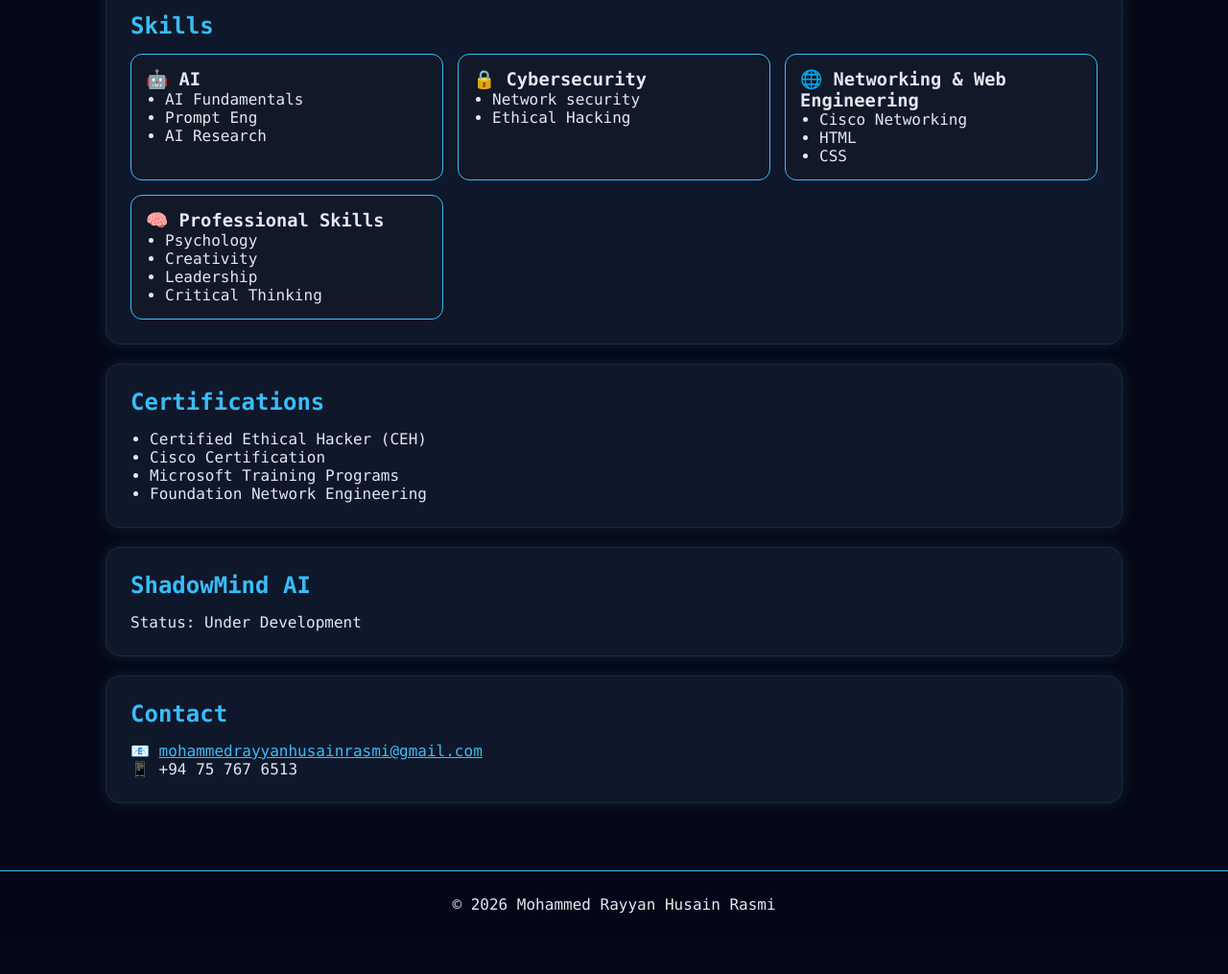
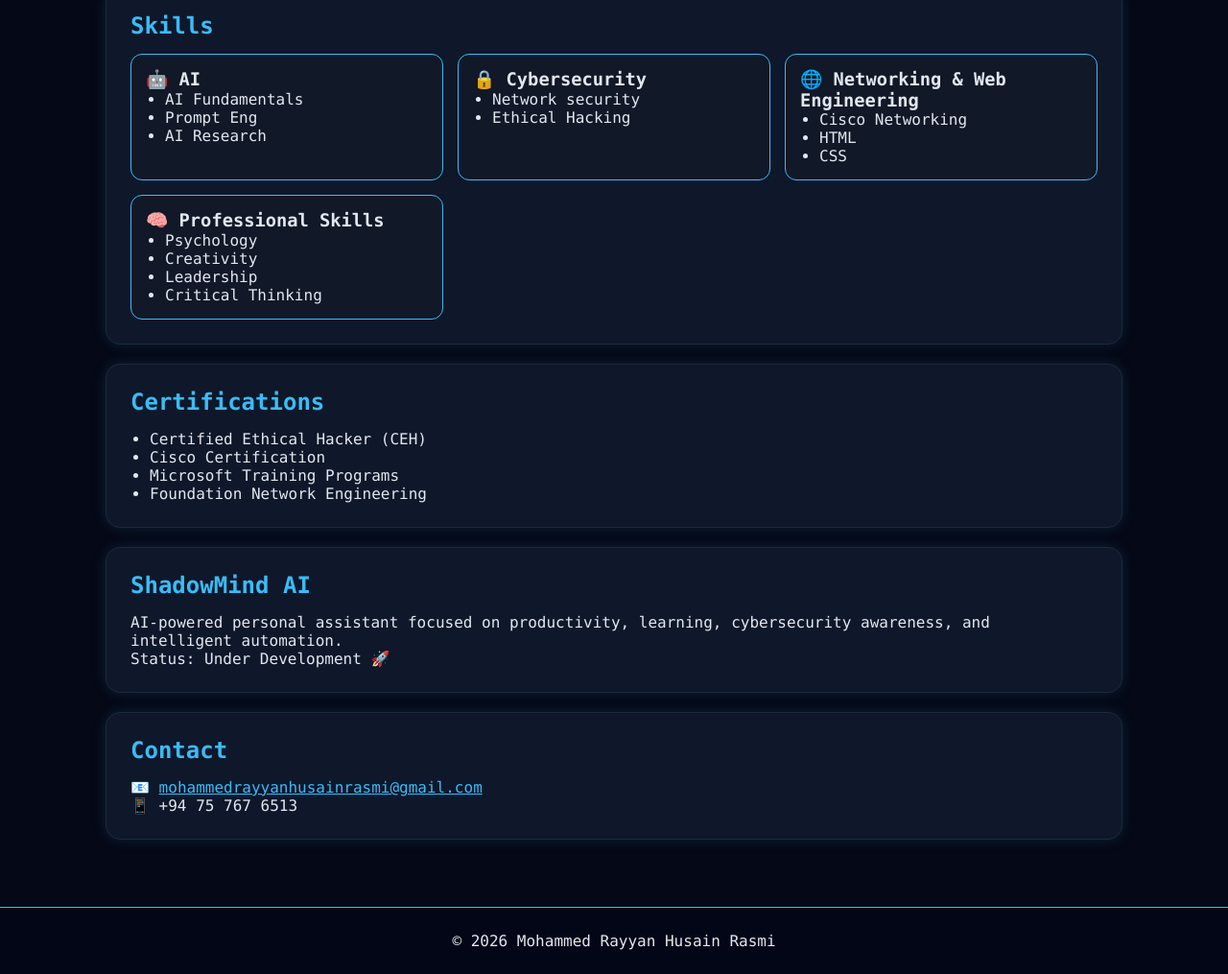
Before and after one commit to mohammedrayyanhusainrasmi-star/mohammedrayyanhusainrasmi-star.github.io, a plain HTML site: page index.html in a window 1280 px wide. Shown: the part 1229-2244 px from the top of the page at 96% size. Before the commit the page ends 2206 px from the top, so only its background shows below. Drawn offline with Linux system fonts and the light colour scheme.

Commit message:
Update index.html

```diff
--- a/index.html
+++ b/index.html
@@ -99,7 +99,8 @@ mohammedrayyanhusainrasmi@gmail.com
 
 <div class="card" id="projects">
 <h2>ShadowMind AI</h2>
-<p>Status: Under Development</p>
+<p>AI-powered personal assistant focused on productivity, learning, cybersecurity awareness, and intelligent automation.</p>
+<p>Status: Under Development 🚀</p>
 </div>
 
 <div class="card" id="contact">
```
